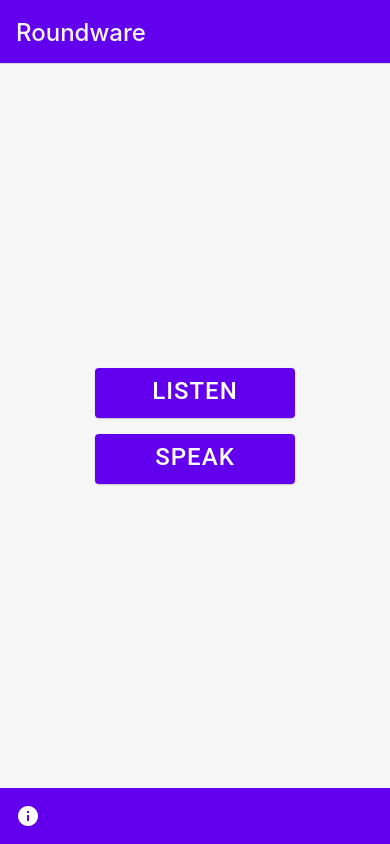
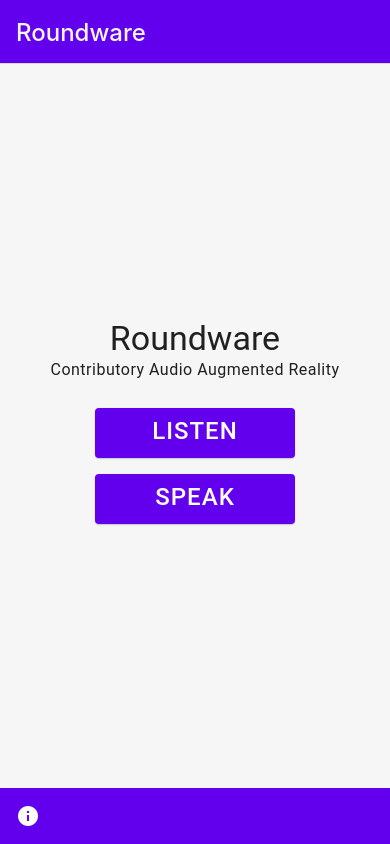
Before and after one commit to shreyas-jadhav/roundware-expo, a React Native app: screen /Home in a window 390 px wide. Built offline with nearby package versions, Linux system fonts and the light colour scheme.

Commit message:
added the about text

```diff
--- a/screens/Landing.tsx
+++ b/screens/Landing.tsx
@@ -1,7 +1,7 @@
 import { NativeStackScreenProps } from "@react-navigation/native-stack";
 import React from "react";
 import { StyleSheet, View } from "react-native";
-import { Button } from "react-native-paper";
+import { Button, Headline, Subheading } from "react-native-paper";
 import { RootStackParamList } from "../App";
 import { theme } from "../styles/theme";
 
@@ -10,6 +10,13 @@
 }: NativeStackScreenProps<RootStackParamList, "Landing">) => {
   return (
     <View style={styles.container}>
+      <View style={styles.headingContainer}>
+        <Headline style={styles.heading}>Roundware</Headline>
+        <Subheading style={styles.subheading}>
+          Contributory Audio Augmented Reality
+        </Subheading>
+      </View>
+      <View>
         <Button
           style={styles.button}
           labelStyle={styles.labelStyle}
@@ -27,6 +34,7 @@
           Speak
         </Button>
       </View>
+    </View>
   );
 };
 
@@ -38,6 +46,16 @@
     alignItems: "center",
     backgroundColor: theme.colors.background,
   },
+  headingContainer: {
+    marginBottom: 16,
+  },
+  heading: {
+    fontSize: 34,
+    textAlign: "center",
+  },
+  subheading: {
+    textAlign: "center",
+  },
   button: {
     margin: 8,
     width: 200,
```
Lines whose indentation alone changed are shown as unchanged.
